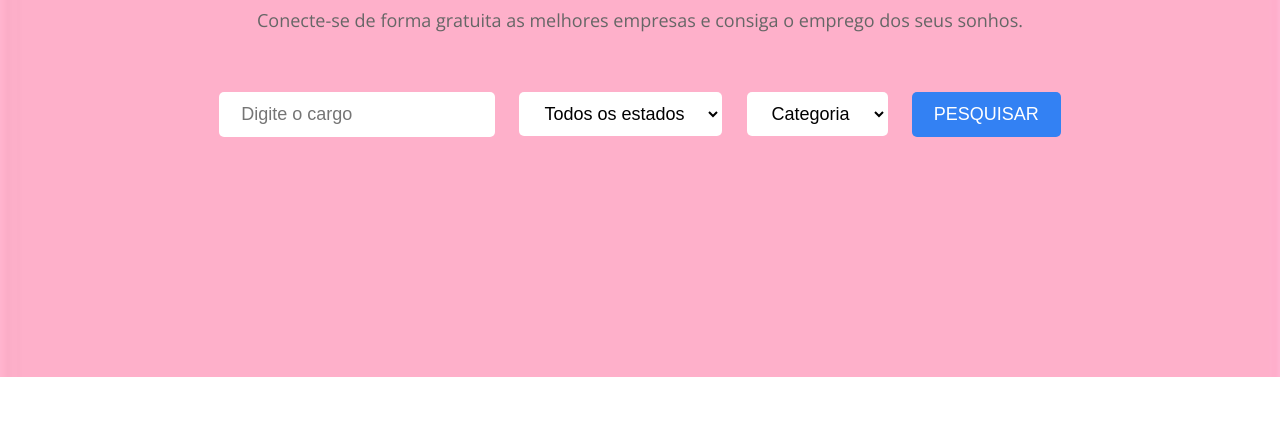
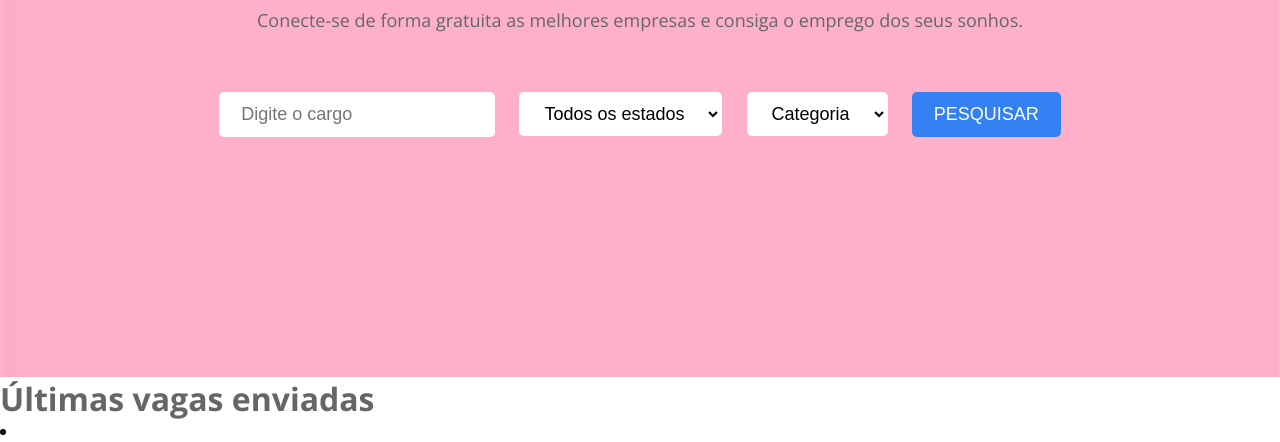
Before and after one commit to comininick/projeto_nicolle, a plain HTML site: page index.html in a window 1280 px wide. Shown: the part 472-914 px from the top of the page. Before the commit the page ends 849 px from the top, so only its background shows below. Drawn offline with nearby package versions, Linux system fonts and the light colour scheme.

Commit message:
novas linhas

```diff
--- a/index.html
+++ b/index.html
@@ -41,6 +41,14 @@
 				</div>
 			</header>
 		</div>
+		<main id ="last jobs - container"	class ="wrapper">
+			 <h1>Últimas vagas enviadas</h1>
+			 <u1>
+			 	<li>
+			 		<a href="#" class = "clickarea">
+
+
+
 	</body>
 	<!-- <script src="https://kit.fontawesome.com/595d04b7d2.js" crossorigin="anonymous"></script> -->
 </html>
```
